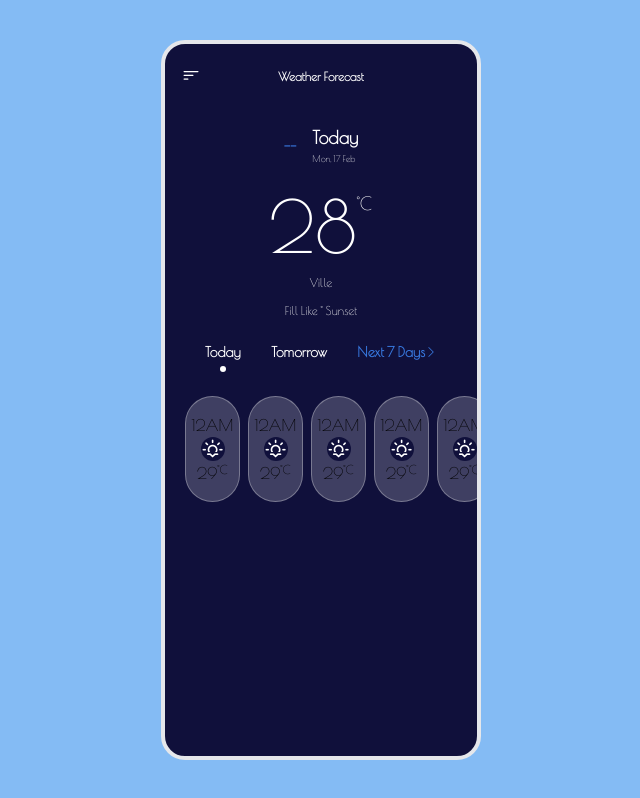
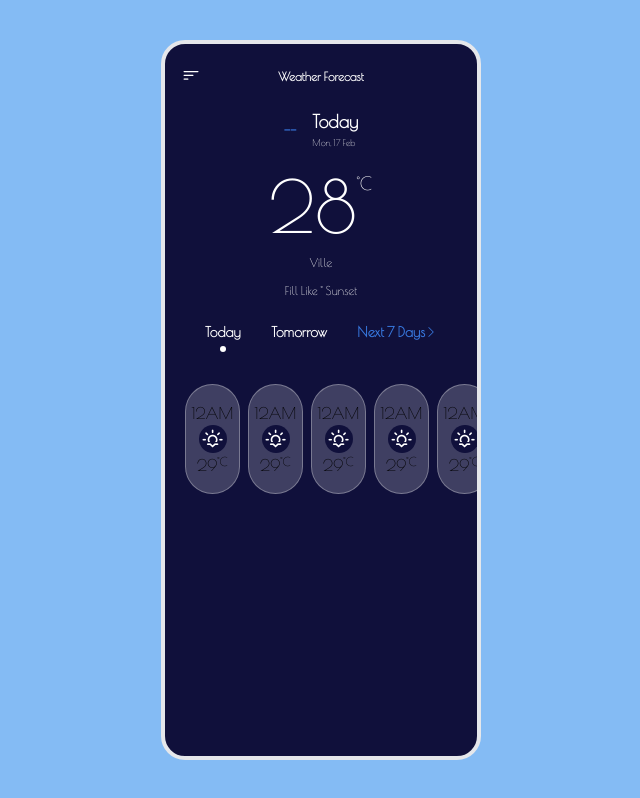
Before and after one commit to iamwinner422/BennuWeather, a React (Vite) app: page / in a window 1280 px wide. Shown: the whole page, without its empty margins (319-959 px from the left). Built offline with nearby package versions, Linux system fonts and the light colour scheme; no server answers.

Commit message:
'fore swiper

```diff
--- a/src/components/Title.tsx
+++ b/src/components/Title.tsx
@@ -1,6 +1,6 @@
 export default function Title() {
     return (
-        <div className="flex justify-center items-center w-full py-6 relative">
+        <div className="flex justify-center items-center w-full pt-6 relative">
             <div className="absolute left-4">
                 <button>
                     <i className="bi bi-filter-left font-bold text-xl text-white"></i>
--- a/src/pages/Home.tsx
+++ b/src/pages/Home.tsx
@@ -21,7 +21,7 @@ export default function Home({isFetching}: Props) {
         <BaseLayout>
             <FrameLayout>
                 <Title/>
-                <div className="py-4">
+                <div className="my-6">
                     <div className="flex items-center gap-4 justify-center">
                         <div>
                             {isFetching ?
@@ -35,7 +35,7 @@ export default function Home({isFetching}: Props) {
                         </div>
                     </div>
                     <div className="flex flex-col gap-y-3 items-center justify-center">
-                        <div className="flex mt-6">
+                        <div className="flex mt-5">
                             <h2 className="text-white text-7xl">28</h2>
                             <span className="text-white text-lg">°C</span>
                         </div>
@@ -43,7 +43,7 @@ export default function Home({isFetching}: Props) {
                         <span className="text-white text-xs">Fill Like ° Sunset</span>
                     </div>
                 </div>
-                <div className="mt-2">
+                <div className="">
                     <div className="px-10 flex items-baseline justify-between">
                         <button className="text-white font-semibold text-sm flex flex-col items-center gap-y-1">
                             Today
@@ -56,14 +56,14 @@ export default function Home({isFetching}: Props) {
                             <i className="bi bi-chevron-right text-xs"></i>
                         </Link>
                     </div>
-                    <div className="px-5 mt-6 flex overflow-hidden scrollbar-hide gap-x-2">
-                        {Array.from({length: 10}).map((_, index) => (
+                    <div className="px-5 mt-8 flex overflow-hidden scrollbar-hide gap-x-2">
+                        {Array.from({length: 5}).map((_, index) => (
                             <div
                                 key={index}
                                 className="bg-white/20 border border-opacity-30 cursor-pointer border-white rounded-full py-4 h-auto w-[55px] flex flex-col items-center justify-between flex-shrink-0"
                             >
                                 <span>12AM</span>
-                                <div className="bg-appBackground h-6 w-6 rounded-full flex items-center justify-center">
+                                <div className="bg-appBackground h-7 w-7 rounded-full flex items-center justify-center">
                                     <i className="wi wi-sunset text-white"></i>
                                 </div>
                                 <div className="flex">
```
